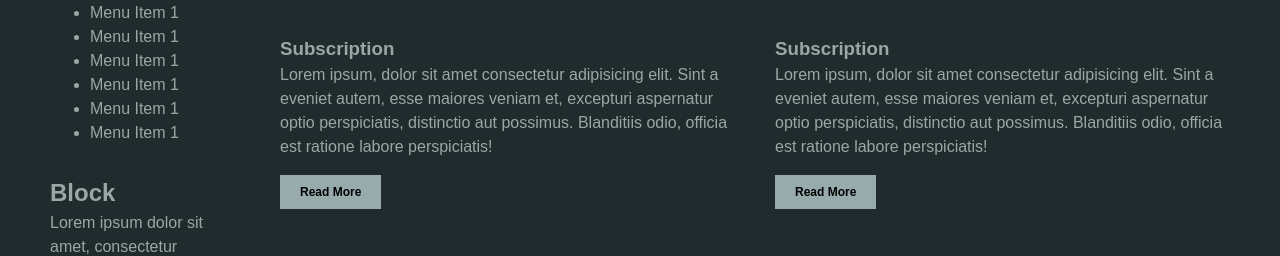
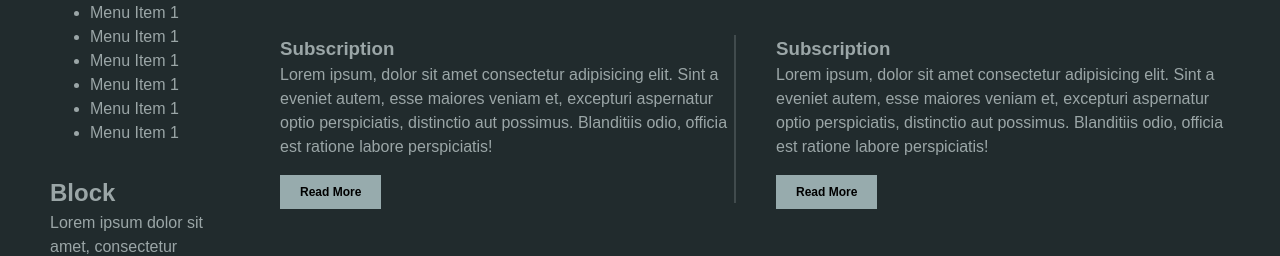
Before and after one commit to HuseynZeynalov/test, a plain HTML site: page index.html in a window 1280 px wide. Shown: the part 437-693 px from the top of the page. Drawn offline with Linux system fonts and the light colour scheme.

Commit message:
bottom-right

```diff
--- a/index.html
+++ b/index.html
@@ -51,7 +51,7 @@
                     totam facere unde sequi doloremque eius atque minima. Vitae fuga dolorem, quas delectus est iusto
                     cum vero.</p>
                 <div class="posts">
-                    <article>
+                    <article class="border-right">
                         <h3>Subscription</h3>
                         <p>Lorem ipsum, dolor sit amet consectetur adipisicing elit. Sint a eveniet autem, esse maiores
                             veniam et, excepturi aspernatur optio perspiciatis, distinctio aut possimus. Blanditiis
--- a/style.css
+++ b/style.css
@@ -100,3 +100,7 @@
         flex-direction: column-reverse;
     }
 }
+
+.border-right {
+    border-right: 2px solid #414b4d;
+}
```
